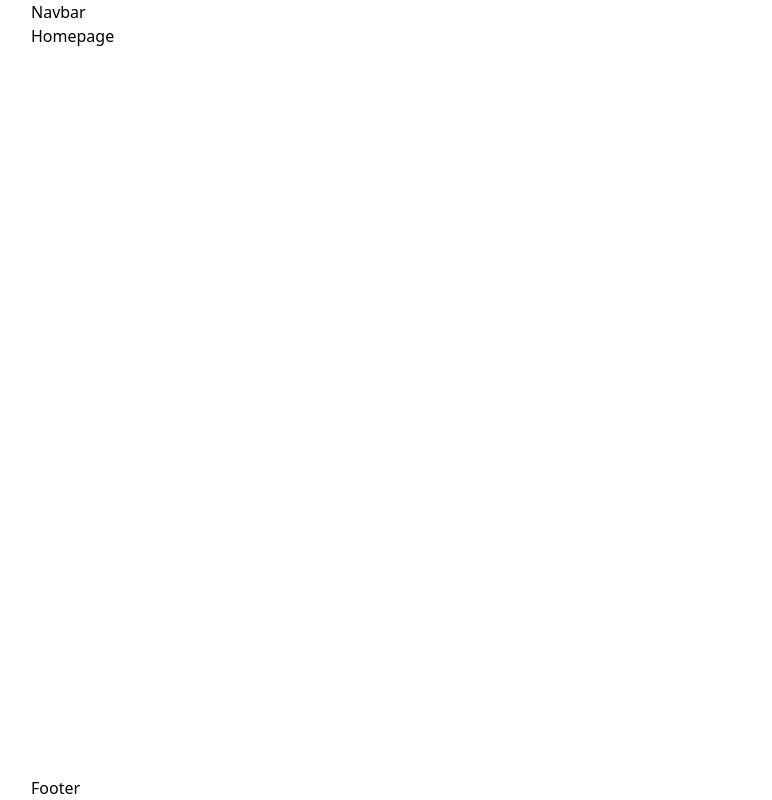
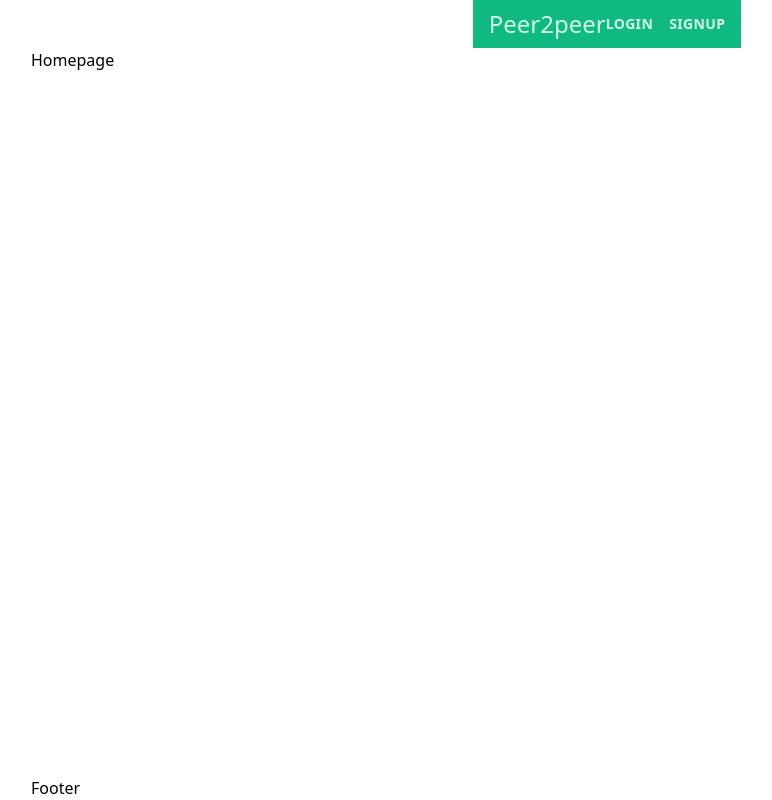
Before and after one commit to yashlohia100/peer2peer-react, a React (Vite) app: page / in a window 1280 px wide. Shown: the whole page, without its empty margins (33-805 px from the left). Built offline with nearby package versions, Linux system fonts and the light colour scheme.

Commit message:
Create 'Navbar' component

```diff
--- a/src/ui/Navbar.jsx
+++ b/src/ui/Navbar.jsx
@@ -1,3 +1,14 @@
+import { Link } from 'react-router-dom';
+
 export default function Navbar() {
-  return <nav className="mx-auto w-full max-w-6xl">Navbar</nav>;
+  return (
+    <nav className="mx-auto flex max-w-6xl items-center justify-between bg-emerald-500 px-4 py-2 text-emerald-100">
+      <h1 className="text-2xl font-medium">Peer2peer</h1>
+
+      <div className="space-x-3 text-sm font-semibold uppercase tracking-wide md:space-x-4">
+        <Link to="login">Login</Link>
+        <Link to="signup">Signup</Link>
+      </div>
+    </nav>
+  );
 }
```
